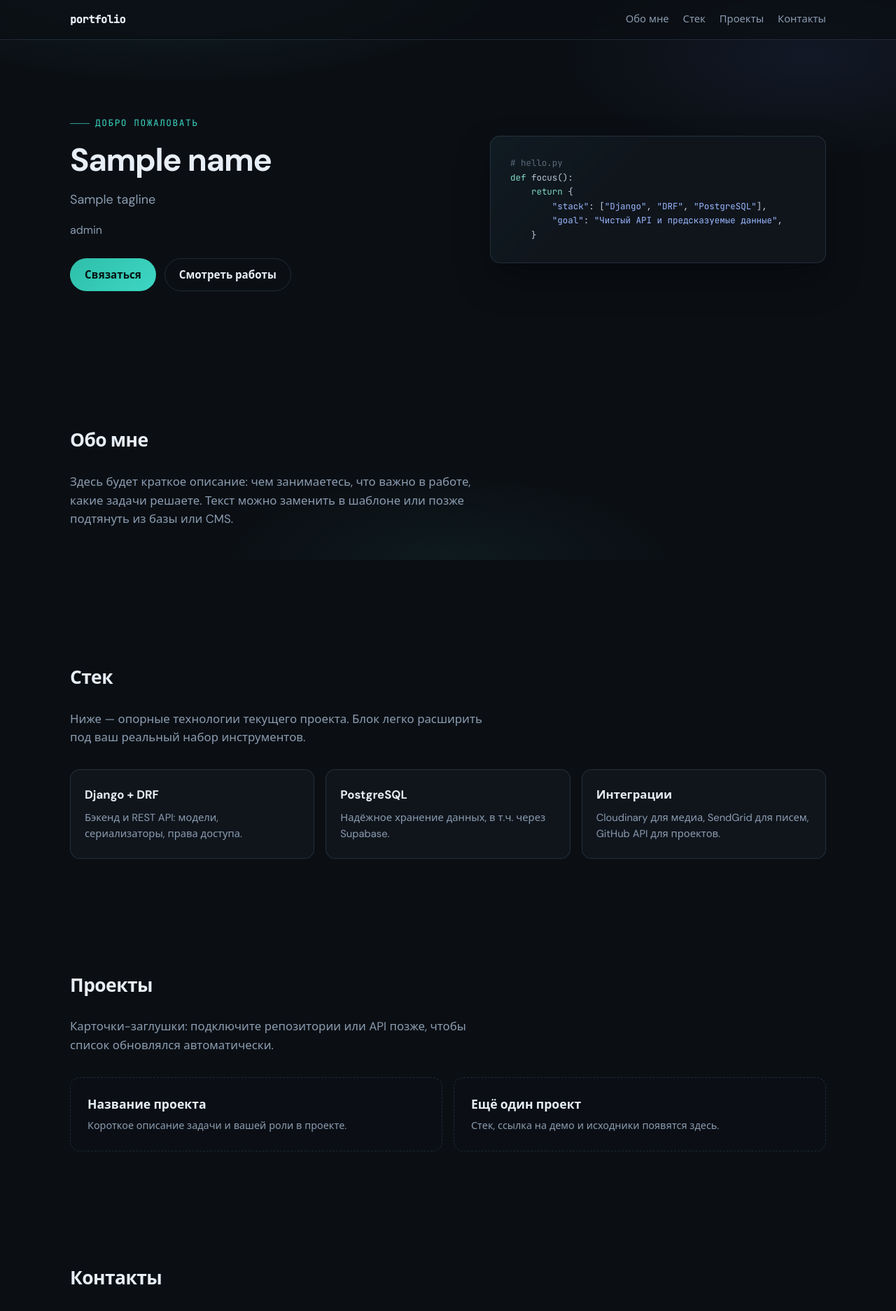
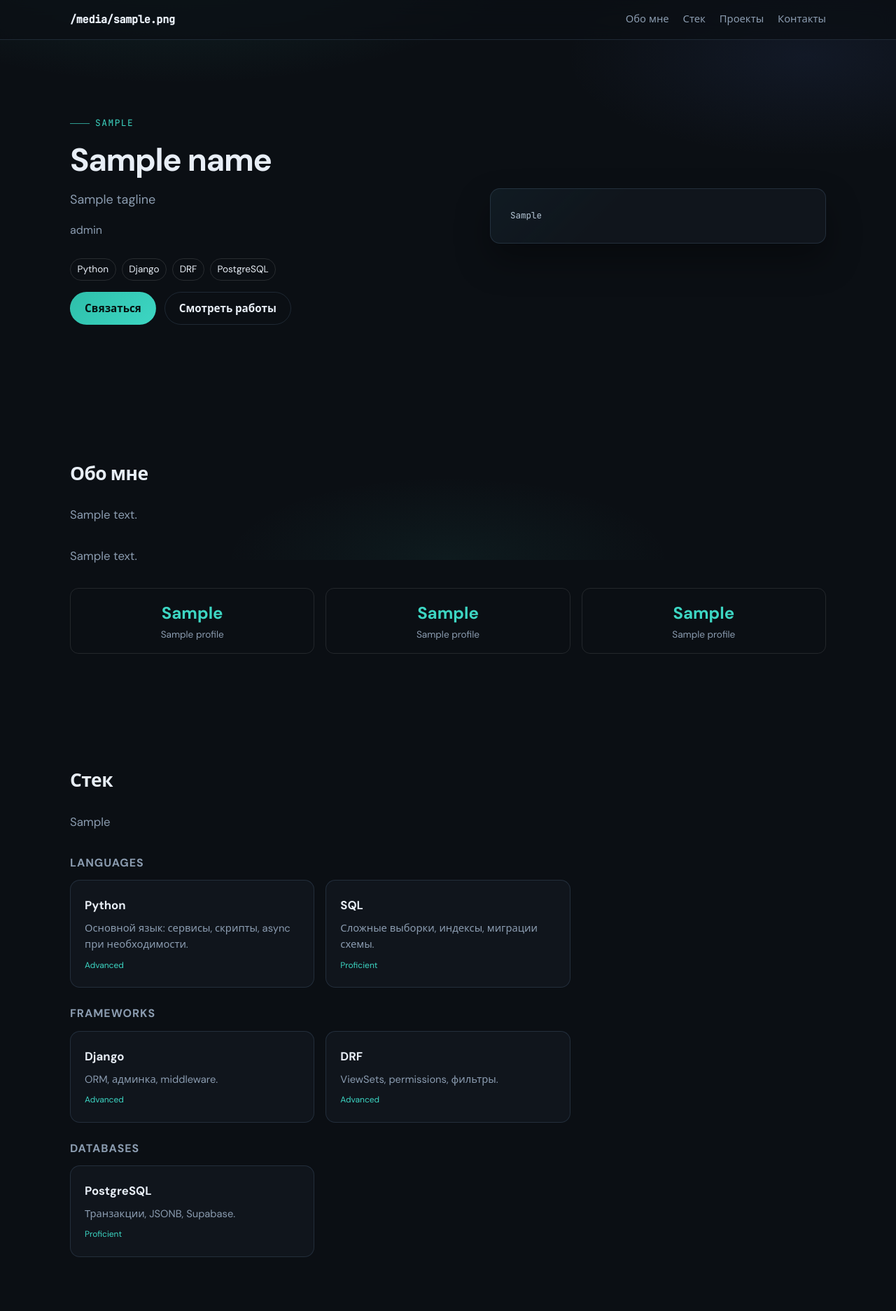
Before and after one commit to Xariall/myProfile, a Django app: template portfolio/templates/portfolio/index.html in a window 1280 px wide. Shown: the top 1873 px of the page at 70% size. Run offline with Django 5.2, Linux system fonts and the light colour scheme; data comes from the database, SQL or seed files in the repository; tables that the repository leaves empty hold one stand-in row (values such as "Sample post"); the template is opened without the code that fills it: values that come from a table or form of the project are taken from there, most other values are stand-ins (such as "Sample title", 1, 10 or a date in 2020); parts of the project's set-up code (start-up, migrations or seed data) failed here and were passed over.

Commit message:
add content models & admin

```diff
--- a/portfolio/templates/portfolio/index.html
+++ b/portfolio/templates/portfolio/index.html
@@ -4,8 +4,8 @@
   <head>
     <meta charset="utf-8" />
     <meta name="viewport" content="width=device-width, initial-scale=1" />
-    <title>{{ name }} — портфолио</title>
-    <meta name="description" content="{{ tagline }}" />
+    <title>{{ profile.hero_name|default:name }} — портфолио</title>
+    <meta name="description" content="{{ profile.hero_tagline|default:tagline }}" />
     <link rel="preconnect" href="https://fonts.googleapis.com" />
     <link rel="preconnect" href="https://fonts.gstatic.com" crossorigin />
     <link
@@ -19,12 +19,12 @@
 
     <header class="site-header">
       <div class="wrap inner">
-        <a class="logo" href="{% url 'home' %}">portfolio</a>
+        <a class="logo" href="{% url 'home' %}">{{ logo_text }}</a>
         <nav class="nav" aria-label="Основная навигация">
-          <a href="#about">Обо мне</a>
-          <a href="#stack">Стек</a>
-          <a href="#projects">Проекты</a>
-          <a href="#contact">Контакты</a>
+          <a href="#about">{{ profile.about_title|default:"Обо мне" }}</a>
+          <a href="#stack">{{ profile.stack_title|default:"Стек" }}</a>
+          <a href="#projects">{{ profile.projects_title|default:"Проекты" }}</a>
+          <a href="#contact">{{ profile.contact_title|default:"Контакты" }}</a>
         </nav>
       </div>
     </header>
@@ -33,90 +33,168 @@
       <section class="hero" aria-labelledby="hero-title">
         <div class="wrap hero-grid">
           <div>
-            <p class="eyebrow">Добро пожаловать</p>
-            <h1 id="hero-title">{{ name }}</h1>
-            <p class="lead">{{ tagline }}</p>
-            <p class="lead" style="margin-top: -0.75rem; font-size: 1rem">{{ role }}</p>
+            {% if profile.hero_eyebrow %}
+              <p class="eyebrow">{{ profile.hero_eyebrow }}</p>
+            {% endif %}
+            <h1 id="hero-title">{{ profile.hero_name|default:name }}</h1>
+            <p class="lead">{{ profile.hero_tagline|default:tagline }}</p>
+            {% if profile.hero_role %}
+              <p class="lead" style="margin-top: -0.75rem; font-size: 1rem">{{ profile.hero_role }}</p>
+            {% endif %}
+
+            {% if pills %}
+              <ul class="tech-pills" style="list-style: none; padding: 0; margin: 0 0 1rem; display: flex; flex-wrap: wrap; gap: 0.5rem">
+                {% for p in pills %}
+                  <li class="tech-pill" style="display: inline-block; padding: 0.25rem 0.6rem; border-radius: 999px; border: 1px solid rgba(255,255,255,0.12); font-size: 0.85rem">{{ p.label }}</li>
+                {% endfor %}
+              </ul>
+            {% endif %}
+
             <div class="actions">
               <a class="btn btn-primary" href="#contact">Связаться</a>
               <a class="btn btn-ghost" href="#projects">Смотреть работы</a>
             </div>
           </div>
           <aside class="hero-card" aria-label="Пример кода">
-            <pre class="code-block"><span class="cm"># hello.py</span>
+            <pre class="code-block">{% if profile.code_block %}{{ profile.code_block|escape }}{% else %}# hello.py
 <span class="kw">def</span> focus():
     <span class="kw">return</span> {
         <span class="str">"stack"</span>: [<span class="str">"Django"</span>, <span class="str">"DRF"</span>, <span class="str">"PostgreSQL"</span>],
         <span class="str">"goal"</span>: <span class="str">"Чистый API и предсказуемые данные"</span>,
-    }</pre>
+    }{% endif %}</pre>
           </aside>
         </div>
       </section>
 
       <section id="about" aria-labelledby="about-title">
         <div class="wrap">
-          <h2 id="about-title">Обо мне</h2>
-          <p class="section-lead">
-            Здесь будет краткое описание: чем занимаетесь, что важно в работе, какие задачи
-            решаете. Текст можно заменить в шаблоне или позже подтянуть из базы или CMS.
-          </p>
+          <h2 id="about-title">{{ profile.about_title|default:"Обо мне" }}</h2>
+          {% if profile.about_lead %}
+            <p class="section-lead">{{ profile.about_lead }}</p>
+          {% endif %}
+          {% if profile.about_body %}
+            <div class="section-lead" style="max-width: 65ch">{{ profile.about_body|linebreaks }}</div>
+          {% endif %}
+
+          {% if profile.m1_value or profile.m2_value or profile.m3_value %}
+            <div class="metrics" style="display: grid; grid-template-columns: repeat(auto-fit, minmax(140px, 1fr)); gap: 1rem; margin-top: 1.5rem">
+              {% if profile.m1_value %}
+                <div class="metric" style="text-align: center; padding: 1rem; border-radius: 12px; border: 1px solid rgba(255,255,255,0.1)">
+                  <div style="font-size: 1.5rem; font-weight: 700; color: var(--accent, #3dd6c3)">{{ profile.m1_value }}</div>
+                  <div style="font-size: 0.85rem; color: var(--muted, #8b9cb0)">{{ profile.m1_label }}</div>
+                </div>
+              {% endif %}
+              {% if profile.m2_value %}
+                <div class="metric" style="text-align: center; padding: 1rem; border-radius: 12px; border: 1px solid rgba(255,255,255,0.1)">
+                  <div style="font-size: 1.5rem; font-weight: 700; color: var(--accent, #3dd6c3)">{{ profile.m2_value }}</div>
+                  <div style="font-size: 0.85rem; color: var(--muted, #8b9cb0)">{{ profile.m2_label }}</div>
+                </div>
+              {% endif %}
+              {% if profile.m3_value %}
+                <div class="metric" style="text-align: center; padding: 1rem; border-radius: 12px; border: 1px solid rgba(255,255,255,0.1)">
+                  <div style="font-size: 1.5rem; font-weight: 700; color: var(--accent, #3dd6c3)">{{ profile.m3_value }}</div>
+                  <div style="font-size: 0.85rem; color: var(--muted, #8b9cb0)">{{ profile.m3_label }}</div>
+                </div>
+              {% endif %}
+            </div>
+          {% endif %}
         </div>
       </section>
 
       <section id="stack" aria-labelledby="stack-title">
         <div class="wrap">
-          <h2 id="stack-title">Стек</h2>
-          <p class="section-lead">
-            Ниже — опорные технологии текущего проекта. Блок легко расширить под ваш реальный
-            набор инструментов.
-          </p>
-          <div class="grid-3">
-            <article class="card">
-              <h3>Django + DRF</h3>
-              <p>Бэкенд и REST API: модели, сериализаторы, права доступа.</p>
-            </article>
-            <article class="card">
-              <h3>PostgreSQL</h3>
-              <p>Надёжное хранение данных, в т.ч. через Supabase.</p>
-            </article>
-            <article class="card">
-              <h3>Интеграции</h3>
-              <p>Cloudinary для медиа, SendGrid для писем, GitHub API для проектов.</p>
-            </article>
-          </div>
+          <h2 id="stack-title">{{ profile.stack_title|default:"Стек" }}</h2>
+          {% if profile.stack_lead %}
+            <p class="section-lead">{{ profile.stack_lead }}</p>
+          {% endif %}
+
+          {% for group in stack_groups %}
+            <h3 style="font-size: 1rem; margin: 1.5rem 0 0.75rem; color: var(--muted, #8b9cb0); text-transform: uppercase; letter-spacing: 0.06em">{{ group.title }}</h3>
+            <div class="grid-3">
+              {% for item in group.items.all %}
+                <article class="card">
+                  <h3>{{ item.name }}</h3>
+                  {% if item.hint %}<p>{{ item.hint }}</p>{% endif %}
+                  <p style="font-size: 0.75rem; margin-top: 0.5rem; color: var(--accent, #3dd6c3)">{{ item.get_level_display }}</p>
+                </article>
+              {% empty %}
+                <p class="section-lead">Добавьте группы и элементы стека в админке.</p>
+              {% endfor %}
+            </div>
+          {% empty %}
+            <p class="section-lead">Раздел «Стек» настраивается в админке: группы и элементы.</p>
+          {% endfor %}
         </div>
       </section>
 
       <section id="projects" aria-labelledby="projects-title">
         <div class="wrap">
-          <h2 id="projects-title">Проекты</h2>
-          <p class="section-lead">
-            Карточки-заглушки: подключите репозитории или API позже, чтобы список обновлялся
-            автоматически.
-          </p>
+          <h2 id="projects-title">{{ profile.projects_title|default:"Проекты" }}</h2>
+          {% if profile.projects_lead %}
+            <p class="section-lead">{{ profile.projects_lead }}</p>
+          {% endif %}
           <div class="projects">
-            <article class="project">
-              <h3>Название проекта</h3>
-              <p>Короткое описание задачи и вашей роли в проекте.</p>
-            </article>
-            <article class="project">
-              <h3>Ещё один проект</h3>
-              <p>Стек, ссылка на демо и исходники появятся здесь.</p>
-            </article>
+            {% for project in projects %}
+              <article class="project" data-category="{{ project.category }}">
+                <h3>{{ project.title }}</h3>
+                {% if project.description %}<p>{{ project.description }}</p>{% endif %}
+                {% if project.tags %}
+                  <p style="font-size: 0.8rem; margin-top: 0.5rem; color: var(--muted)">{{ project.tags }}</p>
+                {% endif %}
+                <div style="margin-top: 0.75rem; display: flex; gap: 1rem; flex-wrap: wrap">
+                  {% if project.github_url %}
+                    <a href="{{ project.github_url }}" rel="noopener noreferrer">GitHub</a>
+                  {% endif %}
+                  {% if project.live_url %}
+                    <a href="{{ project.live_url }}" rel="noopener noreferrer">Live</a>
+                  {% endif %}
+                </div>
+              </article>
+            {% empty %}
+              <p class="section-lead">Добавьте проекты в админке.</p>
+            {% endfor %}
           </div>
+
+          {% if profile.case_title %}
+            <div class="case-study" style="margin-top: 2rem; padding: 1.5rem; border-radius: 14px; border: 1px solid rgba(255,255,255,0.12)">
+              <h3 style="margin-top: 0">{{ profile.case_title }}</h3>
+              <div style="display: grid; gap: 1rem">
+                {% if profile.case_problem %}
+                  <div><strong style="color: var(--accent, #3dd6c3)">Проблема</strong><p style="margin: 0.35rem 0 0">{{ profile.case_problem }}</p></div>
+                {% endif %}
+                {% if profile.case_solution %}
+                  <div><strong style="color: var(--accent, #3dd6c3)">Решение</strong><p style="margin: 0.35rem 0 0">{{ profile.case_solution }}</p></div>
+                {% endif %}
+                {% if profile.case_result %}
+                  <div><strong style="color: var(--accent, #3dd6c3)">Результат</strong><p style="margin: 0.35rem 0 0">{{ profile.case_result }}</p></div>
+                {% endif %}
+              </div>
+            </div>
+          {% endif %}
         </div>
       </section>
 
       <section id="contact" aria-labelledby="contact-title">
         <div class="wrap">
-          <h2 id="contact-title">Контакты</h2>
-          <p class="section-lead">
-            Напишите на почту или в мессенджер — замените ссылки на свои. Форму обратной связи
-            можно добавить отдельным шагом через SendGrid.
-          </p>
+          <h2 id="contact-title">{{ profile.contact_title|default:"Контакты" }}</h2>
+          {% if profile.contact_lead %}
+            <p class="section-lead">{{ profile.contact_lead }}</p>
+          {% endif %}
           <div class="actions">
-            <a class="btn btn-primary" href="mailto:hello@example.com">hello@example.com</a>
-            <a class="btn btn-ghost" href="https://github.com/" rel="noopener noreferrer">GitHub</a>
+            {% if profile.contact_email_href %}
+              <a class="btn btn-primary" href="{{ profile.contact_email_href }}">{{ profile.contact_email|default:"Email" }}</a>
+            {% elif profile.contact_email %}
+              <a class="btn btn-primary" href="mailto:{{ profile.contact_email }}">{{ profile.contact_email }}</a>
+            {% endif %}
+            {% if profile.github_url %}
+              <a class="btn btn-ghost" href="{{ profile.github_url }}" rel="noopener noreferrer">GitHub</a>
+            {% endif %}
+            {% if profile.linkedin_url %}
+              <a class="btn btn-ghost" href="{{ profile.linkedin_url }}" rel="noopener noreferrer">LinkedIn</a>
+            {% endif %}
+            {% if profile.telegram_url %}
+              <a class="btn btn-ghost" href="{{ profile.telegram_url }}" rel="noopener noreferrer">Telegram</a>
+            {% endif %}
           </div>
         </div>
       </section>
@@ -124,7 +202,7 @@
 
     <footer class="site-footer">
       <div class="wrap">
-        <span>© {% now "Y" %} {{ name }}. Сделано на Django.</span>
+        <span>© {% now "Y" %} {{ profile.hero_name|default:name }}. Сделано на Django.</span>
         <div class="footer-links">
           <a href="{% url 'home' %}">Наверх</a>
           <a href="/admin/">Админка</a>
```
Also changed, not shown: portfolio/admin.py (+110 -0 lines), portfolio/models.py (+218 -0 lines), portfolio/views.py (+23 -6 lines), portfolio/migrations/0001_initial.py (added), portfolio/migrations/0002_seed_site_content.py (added).
